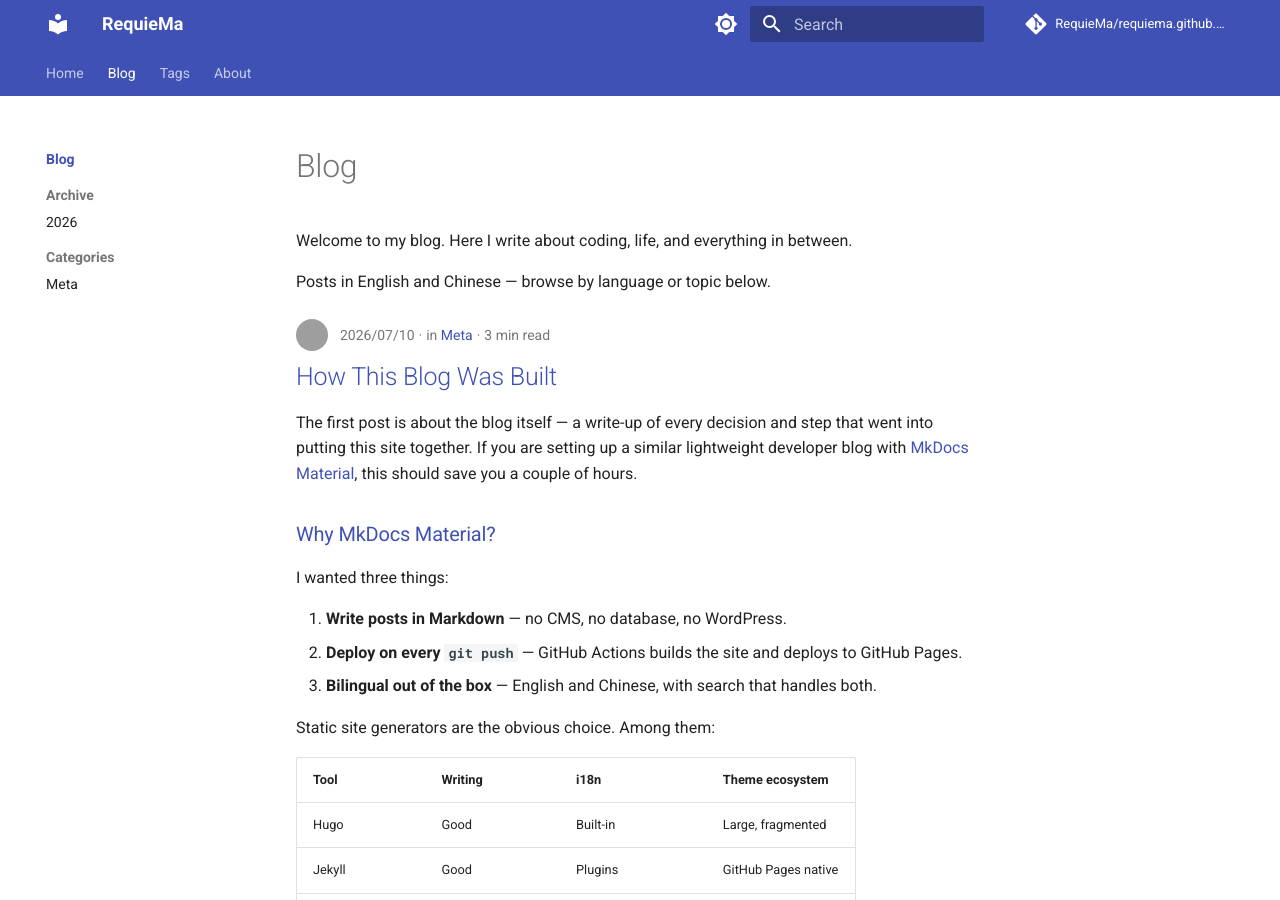
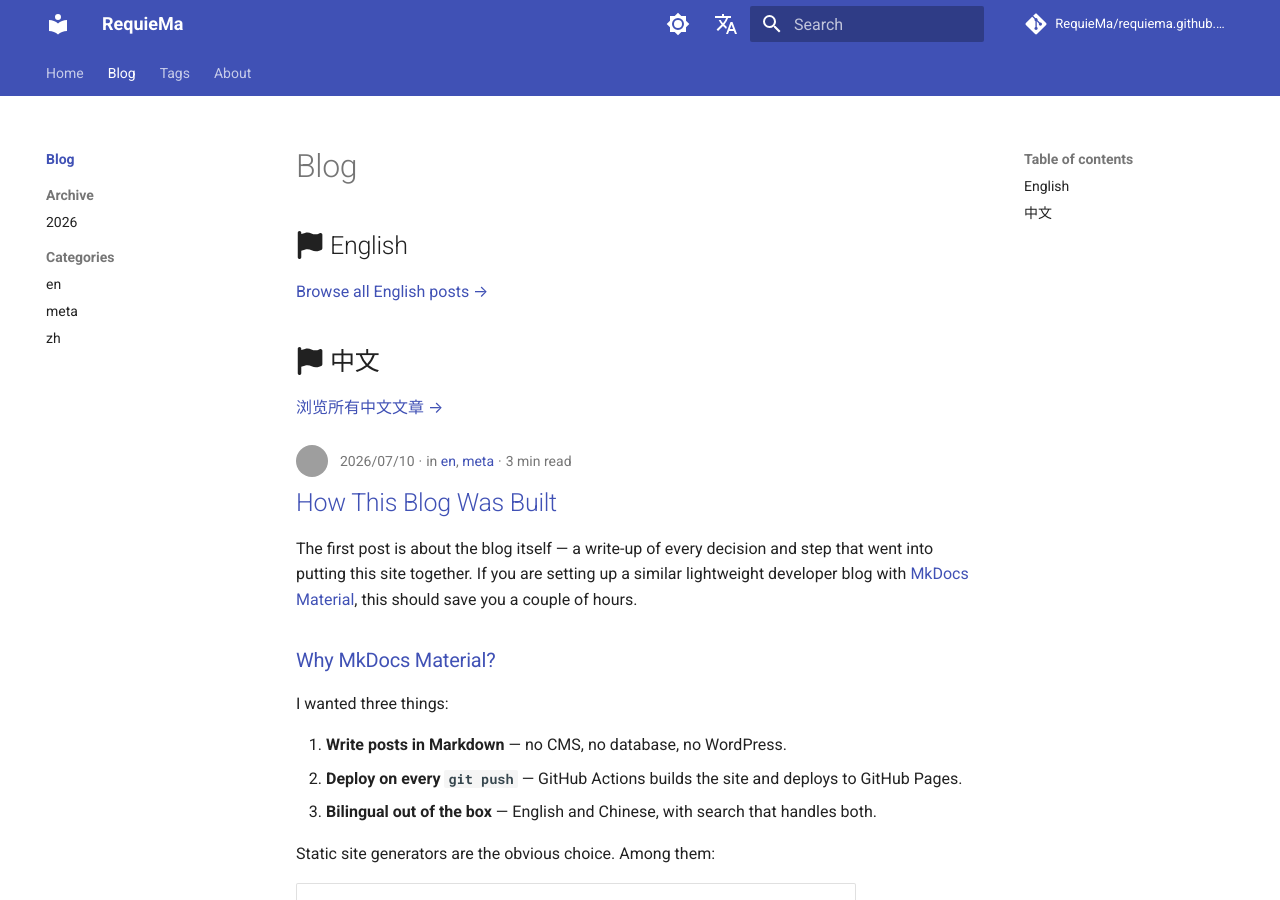
Before and after one commit to RequieMa/requiema.github.io, an MkDocs documentation site: the page built from docs/blog/index.md, in a window 1280 px wide and 900 px high. Built offline with MkDocs 1.6.1 and Material for MkDocs 9.7.7, drawn with Linux system fonts in a browser that asks for light colours; comment, search, counter and statistics services are not loaded; grey boxes are pictures that could not be loaded.

Commit message:
Separate EN/ZH blog views with header language switcher
- Add extra.alternate with globe icon dropdown (English / 中文)
- Create /en/ and /zh/ language landing pages
- Add en/zh categories to blog posts for language filtering
- Update home and blog index with clear bilingual sections
- Auto-generated /blog/category/en/ and /blog/category/zh/ for per-language post lists

```diff
--- a/docs/blog/index.md
+++ b/docs/blog/index.md
@@ -1,5 +1,7 @@
 # Blog
 
-Welcome to my blog. Here I write about coding, life, and everything in between.
+## :fontawesome-solid-flag: English
+[Browse all English posts →](category/en/)
 
-Posts in English and Chinese — browse by language or topic below.
+## :fontawesome-solid-flag: 中文
+[浏览所有中文文章 →](category/zh/)
--- a/mkdocs.yml
+++ b/mkdocs.yml
@@ -157,6 +157,15 @@ nav:
 # Site Analytics (Google Analytics 4)
 # ------------------------------------------------------------------
 extra:
+  # Language switcher in header
+  alternate:
+    - name: English
+      link: /en/
+      lang: en
+    - name: 中文
+      link: /zh/
+      lang: zh
+
   analytics:
     provider: google
     property: G-RH1WYLCXK1
```
Also changed, not shown: docs/blog/posts/en/setting-up-this-blog.md (+2 -1 lines), docs/blog/posts/zh/setting-up-this-blog.md (+2 -1 lines), docs/en/index.md (added, +11 -0 lines), docs/index.md (+5 -4 lines), docs/zh/index.md (added, +11 -0 lines).
